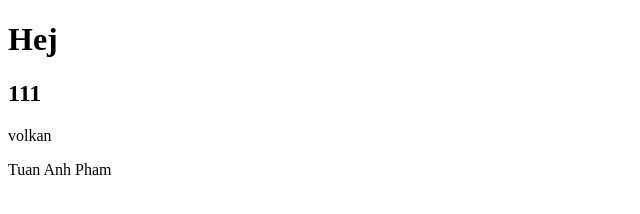
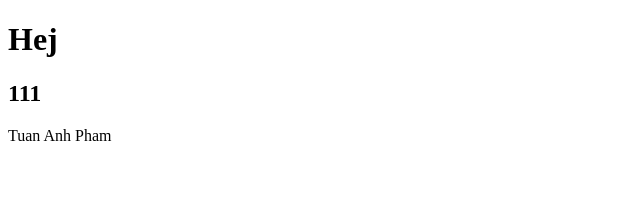
Before and after one commit to VolkanBudak/Projekt---Query, a plain HTML site: page index.html in a window 1280 px wide. Shown: the whole page, without its empty margins (0-640 px from the left). Drawn offline with Linux system fonts and the light colour scheme.

Commit message:
removed P

```diff
--- a/index.html
+++ b/index.html
@@ -7,7 +7,6 @@
     <title>Query test</title>
     <h1>Hej</h1>
     <h2>111</h2>
-    <p>volkan</p>
   </head>
   <body>
     <p>Tuan Anh Pham</p>
```
